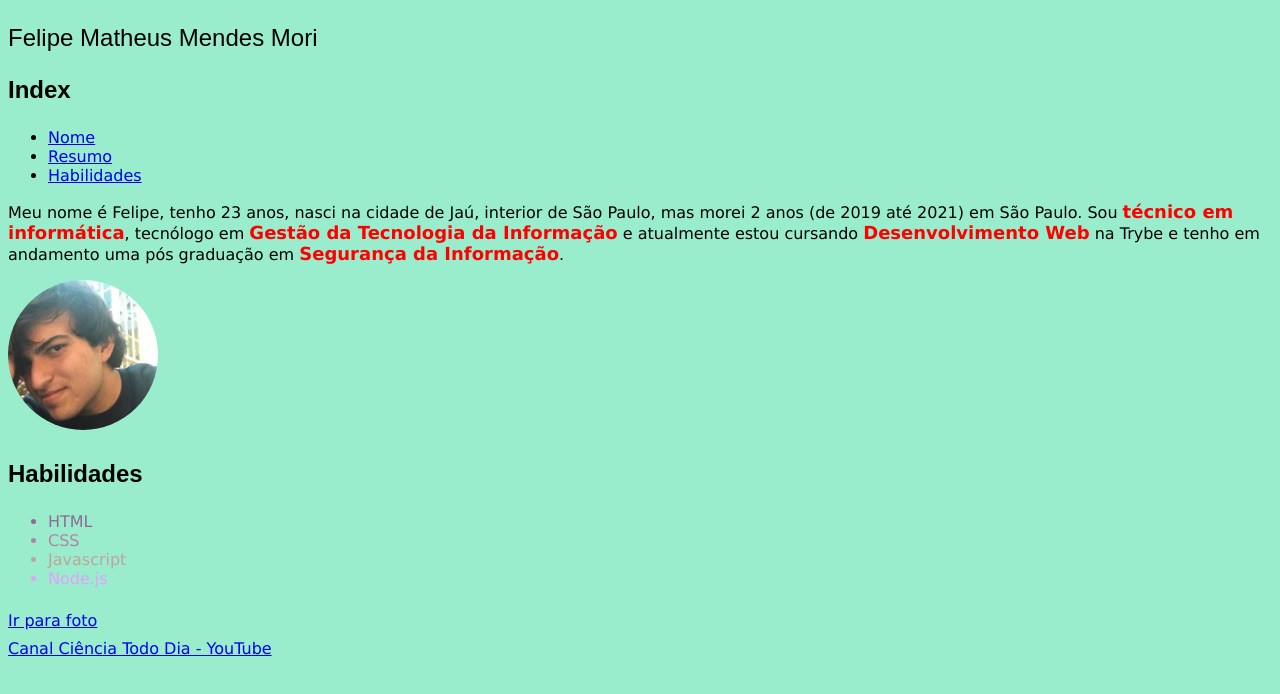
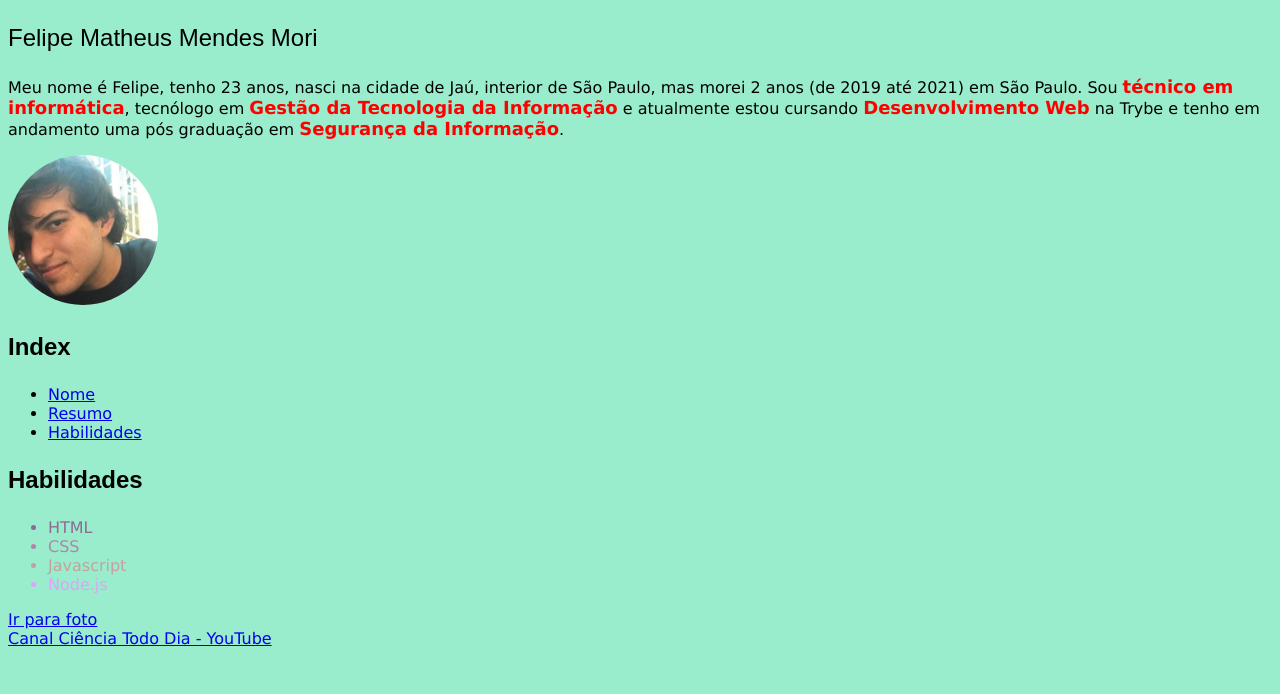
Before and after one commit to fmatheusog/fmatheusog.github.io, a plain HTML site: page index.html in a window 1280 px wide. Drawn offline with Linux system fonts and the light colour scheme.

Commit message:
Created header containers

```diff
--- a/index.html
+++ b/index.html
@@ -7,15 +7,13 @@
 
   <link rel="stylesheet" href="style.css" type="text/css" />
   <body>
+
+    <div class="header">
+      <div class="header-top">
         <span id="name" class="content-title"><p>Felipe Matheus Mendes Mori</p></a>
+      </div>
 
-    <h3 class="content-title">Index</h3>
-    <ul class="content-text">
-      <li><a href="#name">Nome</a></li>
-      <li><a href="#description">Resumo</a></li>
-      <li><a href="#skills">Habilidades</a></li>
-    </ul>
-
+      <div class="header-text">
         <a id="description" class="content-text">
           <p>
             Meu nome é Felipe, tenho 23 anos, nasci na cidade de Jaú, interior de
@@ -26,8 +24,19 @@
             andamento uma pós graduação em <strong>Segurança da Informação</strong>.
           </p>
         </a>
+      </div>
 
+      <div class="header-image">
         <img id="photo" class="rounded-image" src="foto.jpeg" alt="Felipe Matheus" />
+      </div>
+    </div>
+
+    <h3 class="content-title">Index</h3>
+    <ul class="content-text">
+      <li><a href="#name">Nome</a></li>
+      <li><a href="#description">Resumo</a></li>
+      <li><a href="#skills">Habilidades</a></li>
+    </ul>
 
     <h3 class="content-title">Habilidades</h3>
     <a id="skills" class="content-text">
```
Lines whose indentation alone changed are shown as unchanged.
